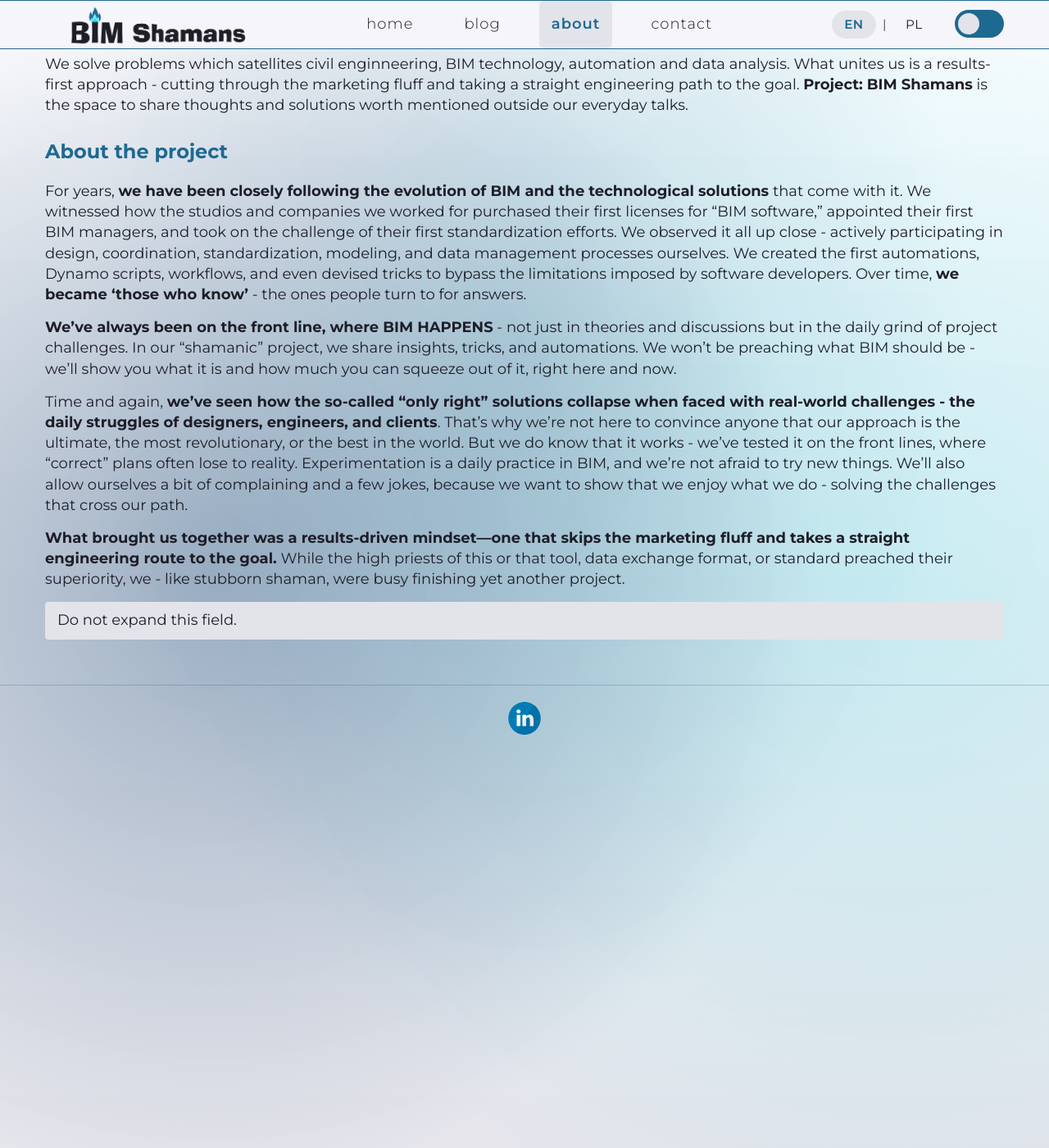
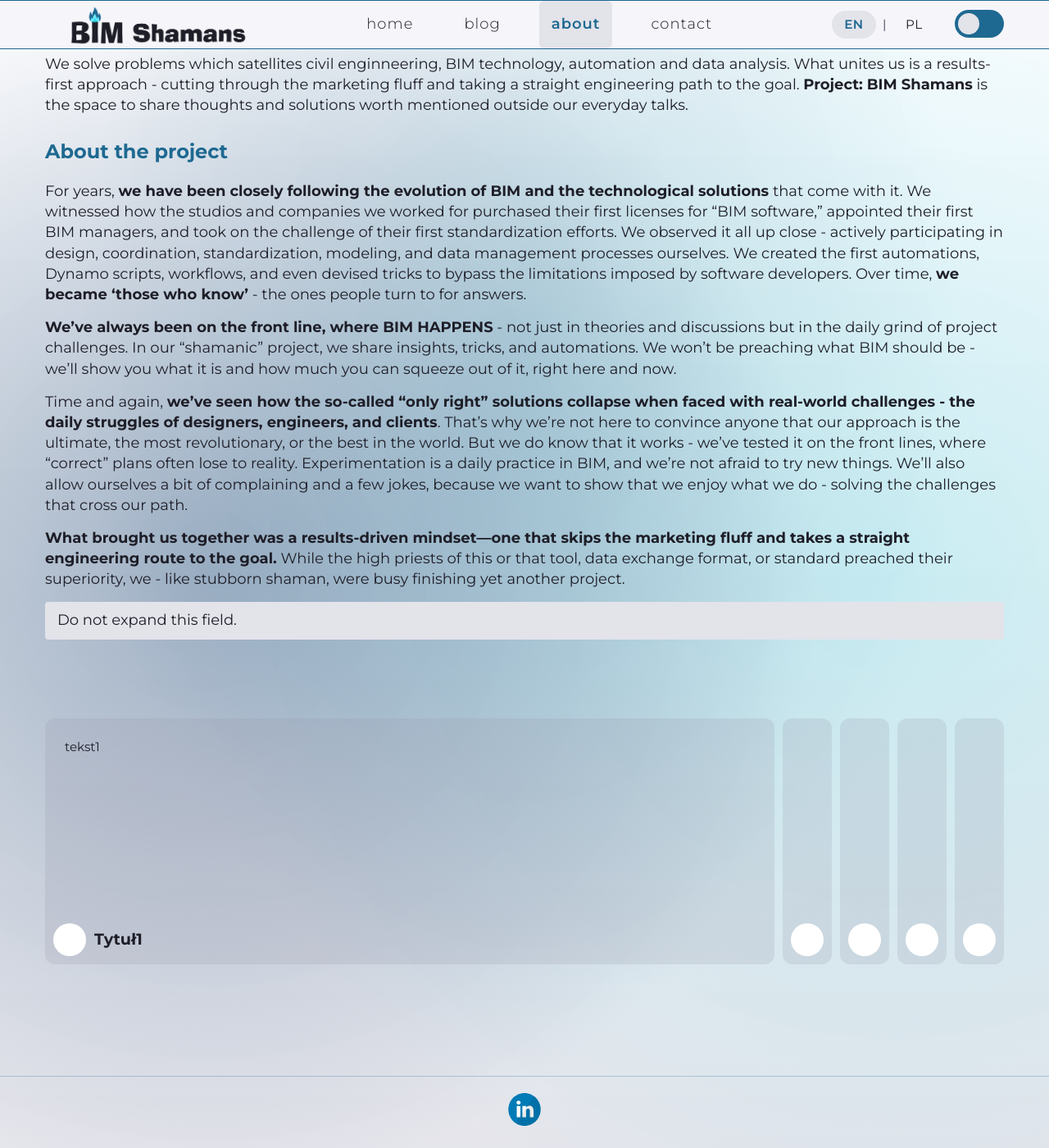
Before and after one commit to W7k-J/BimShamans, a Jekyll site: the page built from en/projects.md, in a window 1280 px wide and 1400 px high, scrolled down 298 px. Shown: the whole window at 82% size. Built offline with Jekyll 4.4.1, drawn with Linux system fonts in a browser that asks for light colours; some web fonts are replaced.

Commit message:
About Project - card implementation and QA check

```diff
--- /dev/null
+++ b/_includes/sections/feature-cards.html
@@ -0,0 +1,72 @@
+{% assign lang = page.lang | default: site.default_lang %}
+
+<section class="feature-cards-section">
+  <div class="feature-cards">
+
+    <div class="feature-card active" data-feature="card-1">
+      <div class="feature-card__background"></div>
+      <div class="feature-card__content">
+        <p class="feature-card__text">tekst1</p>
+      </div>
+      <div class="feature-card__label">
+        <div class="feature-card__icon"></div>
+        <div class="feature-card__info">
+          <div class="feature-card__main">Tytuł1</div>
+        </div>
+      </div>
+    </div>
+
+    <div class="feature-card" data-feature="card-2">
+      <div class="feature-card__background"></div>
+      <div class="feature-card__content">
+        <p class="feature-card__text">tekst2</p>
+      </div>
+      <div class="feature-card__label">
+        <div class="feature-card__icon"></div>
+        <div class="feature-card__info">
+          <div class="feature-card__main">Tytuł2</div>
+        </div>
+      </div>
+    </div>
+
+    <div class="feature-card" data-feature="card-3">
+      <div class="feature-card__background"></div>
+      <div class="feature-card__content">
+        <p class="feature-card__text">tekst3</p>
+      </div>
+      <div class="feature-card__label">
+        <div class="feature-card__icon"></div>
+        <div class="feature-card__info">
+          <div class="feature-card__main">Tytuł3</div>
+        </div>
+      </div>
+    </div>
+
+    <div class="feature-card" data-feature="card-4">
+      <div class="feature-card__background"></div>
+      <div class="feature-card__content">
+        <p class="feature-card__text">tekst4</p>
+      </div>
+      <div class="feature-card__label">
+        <div class="feature-card__icon"></div>
+        <div class="feature-card__info">
+          <div class="feature-card__main">Tytuł4</div>
+        </div>
+      </div>
+    </div>
+
+    <div class="feature-card" data-feature="card-5">
+      <div class="feature-card__background"></div>
+      <div class="feature-card__content">
+        <p class="feature-card__text">tekst5</p>
+      </div>
+      <div class="feature-card__label">
+        <div class="feature-card__icon"></div>
+        <div class="feature-card__info">
+          <div class="feature-card__main">Tytuł5</div>
+        </div>
+      </div>
+    </div>
+
+  </div>
+</section>
--- a/_layouts/default.html
+++ b/_layouts/default.html
@@ -44,6 +44,7 @@
     <script src="{{ site.baseurl }}/assets/buttons-collapsible-content.js"></script>
     <script src="{{ site.baseurl }}/assets/hero-glitch.js"></script>
     <script src="{{ site.baseurl }}/assets/hero-circuit.js"></script>
+    <script src="{{ site.baseurl }}/assets/feature-cards.js"></script>
 </head>
 
 <body>
--- /dev/null
+++ b/_sass/_feature-cards.scss
@@ -0,0 +1,176 @@
+// Feature cards with expand animation - based on CodePen example
+// Configuration variables
+$card-icon-size: 40px;
+$card-gap: 10px;
+$card-border-radius: 12px;
+$card-transition-duration: 0.4s;
+$card-transition-timing: cubic-bezier(0.05, 0.61, 0.41, 0.95);
+$card-inactive-width: calc(#{$card-icon-size} + 20px);
+
+.feature-cards-section {
+  margin: 4rem 0;
+  padding: 2rem 0;
+}
+
+.feature-cards {
+  display: flex;
+  flex-direction: row;
+  align-items: stretch;
+  overflow: hidden;
+
+  height: 300px;
+  width: 100%;
+  gap: $card-gap;
+
+  @media screen and (max-width: 1200px) {
+    height: 280px;
+  }
+
+  @media screen and (max-width: 768px) {
+    height: 250px;
+  }
+}
+
+.feature-card {
+  position: relative;
+  overflow: hidden;
+
+  min-width: $card-inactive-width;
+  margin: 0;
+  border-radius: $card-border-radius;
+
+  background-color: rgba(150, 150, 170, 0.2);
+  background-size: auto 120%;
+  background-position: center;
+
+  cursor: pointer;
+  transition: flex-grow $card-transition-duration $card-transition-timing,
+              flex-basis $card-transition-duration $card-transition-timing;
+
+  flex-grow: 1;
+  flex-basis: $card-inactive-width;
+
+  display: flex;
+  flex-direction: column;
+  justify-content: flex-end;
+
+  &__background {
+    position: absolute;
+    top: 0;
+    left: 0;
+    right: 0;
+    bottom: 0;
+    pointer-events: none;
+  }
+
+  &__content {
+    position: absolute;
+    top: 0;
+    left: 0;
+    right: 0;
+    bottom: 60px;
+
+    padding: 1.5rem;
+
+    opacity: 0;
+    transition: opacity $card-transition-duration $card-transition-timing;
+
+    overflow-y: auto;
+  }
+
+  &__text {
+    color: var(--firstGray-color);
+    font-size: 0.95rem;
+    line-height: 1.5;
+    margin: 0;
+  }
+
+  &__label {
+    display: flex;
+    align-items: center;
+    position: absolute;
+    bottom: 10px;
+    left: 10px;
+
+    height: auto;
+    transition: bottom $card-transition-duration $card-transition-timing,
+                left $card-transition-duration $card-transition-timing;
+
+    z-index: 10;
+  }
+
+  &__icon {
+    display: flex;
+    flex-direction: row;
+    justify-content: center;
+    align-items: center;
+
+    min-width: $card-icon-size;
+    max-width: $card-icon-size;
+    height: $card-icon-size;
+    border-radius: 100%;
+
+    background-color: white;
+    color: var(--firstBlue-color);
+    flex-shrink: 0;
+  }
+
+  &__info {
+    display: flex;
+    flex-direction: column;
+    justify-content: center;
+
+    margin-left: 10px;
+    width: 0;
+
+    color: white;
+    opacity: 0;
+    transition: opacity $card-transition-duration $card-transition-timing;
+  }
+
+  &__main {
+    font-weight: bold;
+    font-size: 1.2rem;
+    color: var(--firstGray-color);
+  }
+
+  // Active state - expanded card
+  &.active {
+    flex-grow: 10000;
+    flex-basis: auto;
+    transform: scale(1);
+
+    border-radius: $card-border-radius;
+
+    background-size: auto 100%;
+
+    .feature-card__label {
+      bottom: 10px;
+      left: 10px;
+    }
+
+    .feature-card__content {
+      opacity: 1;
+    }
+
+    .feature-card__info {
+      opacity: 1;
+      width: auto;
+    }
+  }
+
+  // Inactive state - collapsed cards
+  &:not(.active) {
+    flex-grow: 0;
+    flex-basis: $card-inactive-width;
+    border-radius: $card-border-radius;
+
+    .feature-card__content {
+      opacity: 0;
+    }
+  }
+
+  &:hover {
+    background-color: rgba(150, 150, 170, 0.25);
+  }
+}
--- /dev/null
+++ b/assets/feature-cards.js
@@ -0,0 +1,19 @@
+// Feature cards interaction - vanilla JavaScript
+document.addEventListener('DOMContentLoaded', function() {
+  const featureCards = document.querySelectorAll('.feature-card');
+
+  featureCards.forEach(card => {
+    card.addEventListener('click', function(e) {
+      e.preventDefault();
+
+      // Remove active class from all cards
+      featureCards.forEach(c => c.classList.remove('active'));
+
+      // Add active class to clicked card
+      this.classList.add('active');
+    });
+  });
+
+  // Debug log
+  console.log('Feature cards initialized. Found ' + featureCards.length + ' cards.');
+});
--- a/en/projects.md
+++ b/en/projects.md
@@ -99,4 +99,6 @@ Time and again, **we've seen how the so-called "only right" solutions collapse w
     </div>
 </div>
 
+{% include sections/feature-cards.html %}
+
 &nbsp;
--- a/style.scss
+++ b/style.scss
@@ -10,6 +10,7 @@
 @import "language-EN-PL-switcher";
 @import "scrollbar";
 @import "buttons";
+@import "feature-cards";
 //@import "background-animations";
 // IMPORTS - Fonts
 @import url('https://fonts.googleapis.com/css2?family=Montserrat:ital,wght@0,100;0,200;0,300;0,400;0,500;0,600;0,700;0,800;0,900;1,100;1,200;1,300;1,400;1,500;1,600;1,700;1,800;1,900&display=swap');
```
Also changed, not shown: pl/projects.md (+2 -0 lines).
